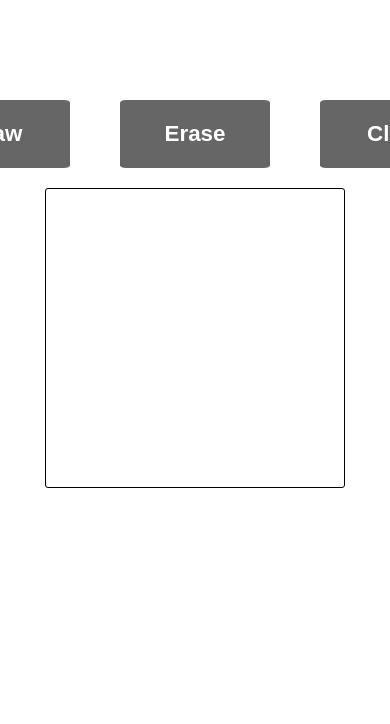
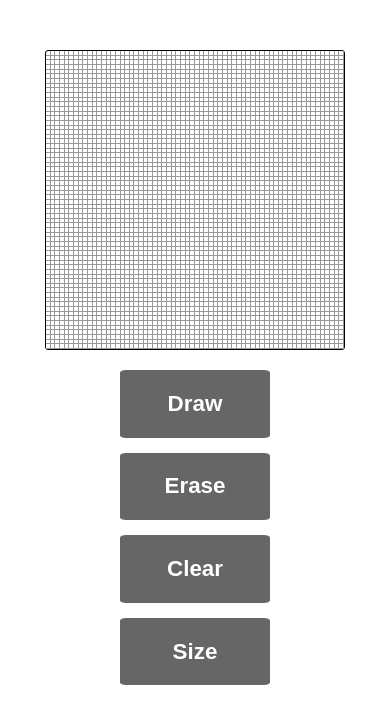
Before and after one commit to nothingIsMere/etch-a-sketch, a plain HTML site: page index.html in a window 390 px wide. Shown: the top 724 px of the page. Drawn offline with Linux system fonts and the light colour scheme.

Commit message:
Add size button to set grid size. Not operational yet. Made layout more smartphone-friendly.

```diff
--- a/index.html
+++ b/index.html
@@ -14,6 +14,7 @@
     <button id="draw">Draw</button>
     <button id="erase">Erase</button>
     <button id="clear">Clear</button>
+    <button id="size">Size</button>
   </div>
 
   <div id="canvas-container"></div>
--- a/style.css
+++ b/style.css
@@ -19,6 +19,7 @@ body {
   align-items: center;
   width: 600px;
   margin-top: 100px;
+  gap: 10px;
 }
 
 #canvas-container {
@@ -33,10 +34,12 @@ body {
 .row {
   display: flex;
   flex: 1;
+  border-bottom: 0.5px solid #999;
 }
 
 .box {
   flex: 1;
+  border-right: 0.5px solid #999;
 }
 
 .filled {
@@ -59,6 +62,21 @@ button {
   #canvas-container {
     width: 400px;
     height: 400px;
+    margin-top: 50px;
+  }
+
+  body {
+    flex-direction: column-reverse;
+    align-items: center;
+    justify-content: flex-end;
+  }
+
+  #controls {
+    flex-direction: column;
+    justify-content: space-around;
+    align-items: center;
+    gap: 15px;
+    margin-top: 0;
   }
 }
 
@@ -66,5 +84,20 @@ button {
   #canvas-container {
     width: 300px;
     height: 300px;
+    margin-top: 50px;
+  }
+
+  body {
+    flex-direction: column-reverse;
+    align-items: center;
+    justify-content: flex-end;
+  }
+
+  #controls {
+    flex-direction: column;
+    justify-content: space-around;
+    align-items: center;
+    gap: 15px;
+    margin-top: 0;
   }
 }
```
